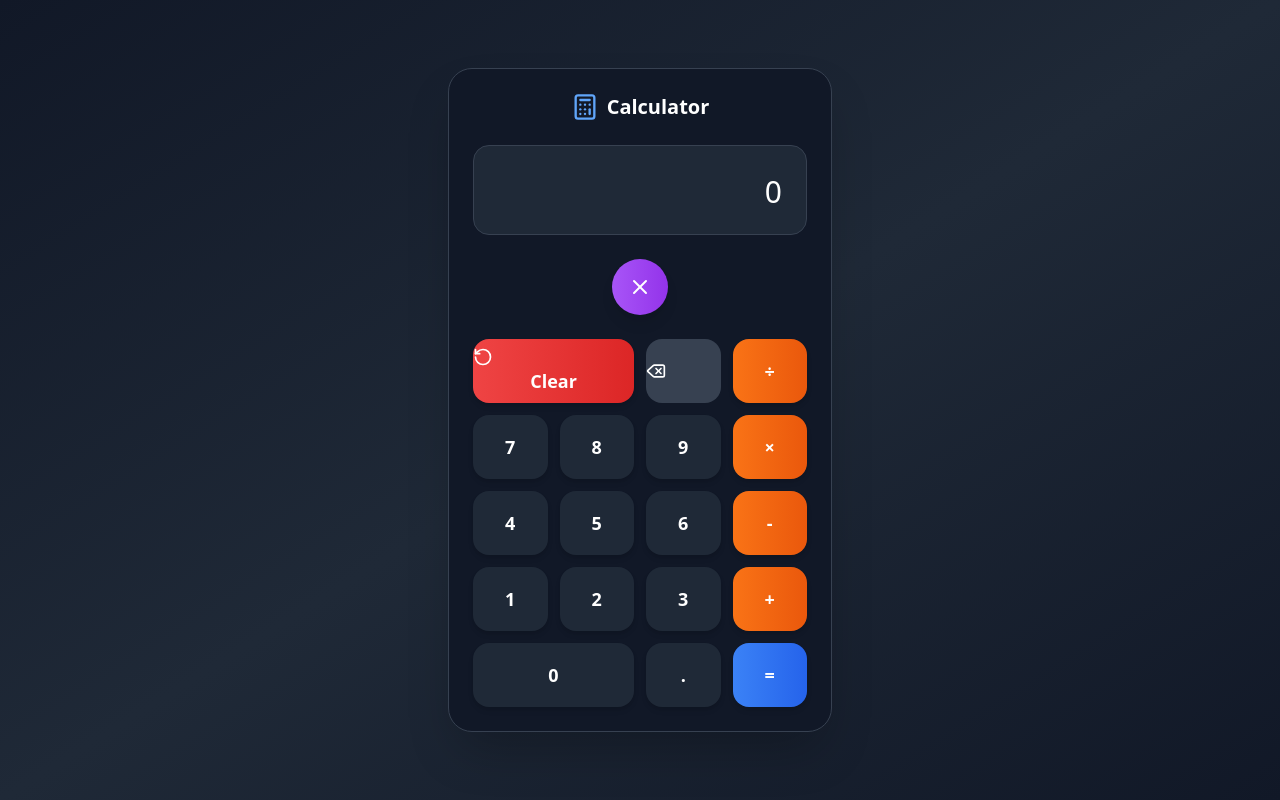
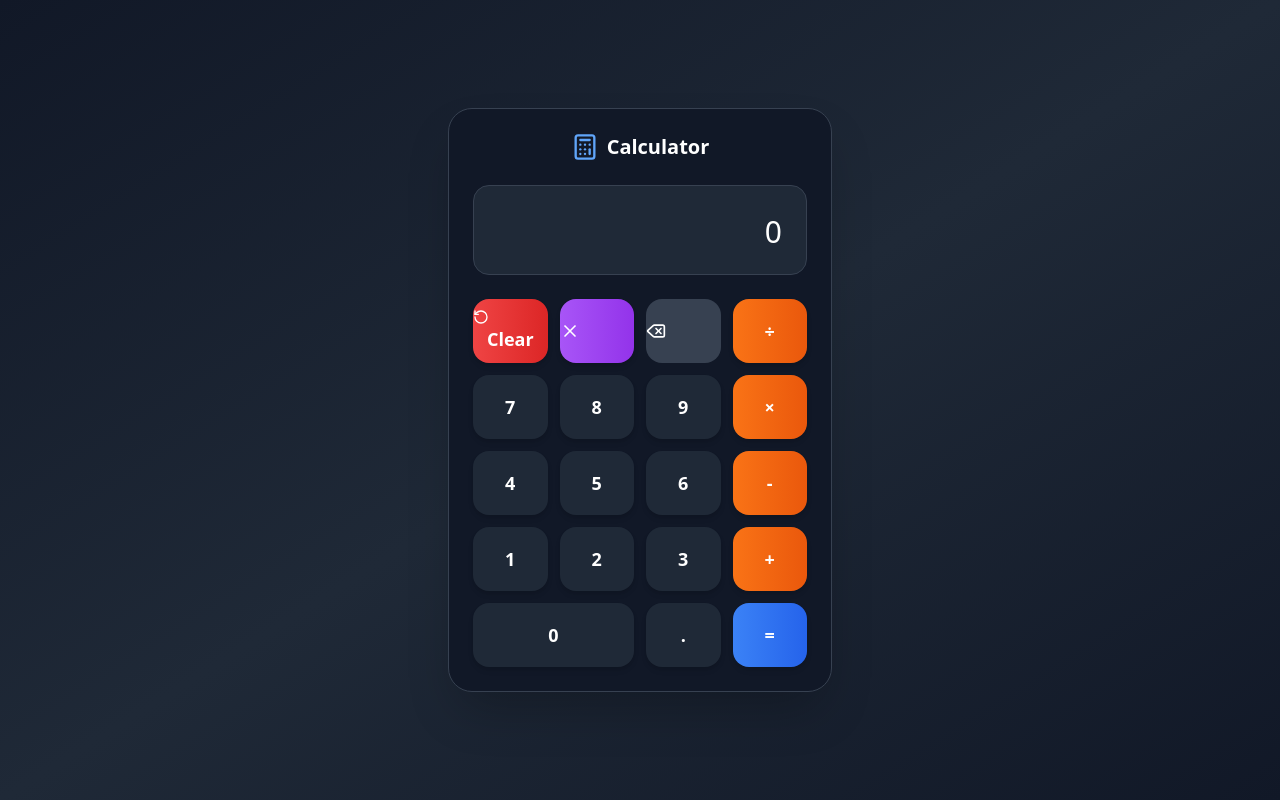
Before and after one commit to Srinivas-Manda-hub/easy-calc-displayer-tool, a React (Vite) app: page / in a window 1280 px wide. Built offline with nearby package versions, Linux system fonts and the light colour scheme.

Commit message:
Add submit link and move X button
Added a separate link for internship submission and moved the X button after the clear button.

```diff
--- a/src/components/Calculator.tsx
+++ b/src/components/Calculator.tsx
@@ -1,3 +1,4 @@
+
 import React, { useState } from 'react';
 import { Calculator as CalculatorIcon, Delete, RotateCcw, X } from 'lucide-react';
 
@@ -84,8 +85,17 @@ const Calculator = () => {
     }
   };
 
-  const handleProjectLink = () => {
-    window.open(window.location.href, '_blank');
+  const handleInternshipLink = () => {
+    const projectUrl = window.location.href;
+    const internshipMessage = `Check out my Calculator project built with React and Tailwind CSS: ${projectUrl}`;
+
+    // Copy to clipboard
+    navigator.clipboard.writeText(internshipMessage).then(() => {
+      alert('Internship submission link copied to clipboard!');
+    }).catch(() => {
+      // Fallback: open in new tab
+      window.open(projectUrl, '_blank');
+    });
   };
 
   const Button = ({
@@ -97,7 +107,7 @@ const Calculator = () => {
     children: React.ReactNode;
     onClick: () => void;
     className?: string;
-    variant?: 'default' | 'operator' | 'equals' | 'clear' | 'number';
+    variant?: 'default' | 'operator' | 'equals' | 'clear' | 'number' | 'link';
   }) => {
     const baseClasses = "h-16 rounded-2xl font-semibold text-lg transition-all duration-200 active:scale-95 hover:shadow-lg";
 
@@ -106,7 +116,8 @@ const Calculator = () => {
       number: "bg-gray-800 hover:bg-gray-700 text-white shadow-md hover:shadow-xl",
       operator: "bg-gradient-to-r from-orange-500 to-orange-600 hover:from-orange-600 hover:to-orange-700 text-white shadow-md hover:shadow-xl",
       equals: "bg-gradient-to-r from-blue-500 to-blue-600 hover:from-blue-600 hover:to-blue-700 text-white shadow-md hover:shadow-xl",
-      clear: "bg-gradient-to-r from-red-500 to-red-600 hover:from-red-600 hover:to-red-700 text-white shadow-md hover:shadow-xl"
+      clear: "bg-gradient-to-r from-red-500 to-red-600 hover:from-red-600 hover:to-red-700 text-white shadow-md hover:shadow-xl",
+      link: "bg-gradient-to-r from-purple-500 to-purple-600 hover:from-purple-600 hover:to-purple-700 text-white shadow-md hover:shadow-xl"
     };
 
     return (
@@ -140,23 +151,15 @@ const Calculator = () => {
           </div>
         </div>
 
-        {/* Centered X Mark Link */}
-        <div className="flex justify-center mb-6">
-          <button
-            onClick={handleProjectLink}
-            className="bg-gradient-to-r from-purple-500 to-purple-600 hover:from-purple-600 hover:to-purple-700 text-white p-4 rounded-full shadow-lg hover:shadow-xl transition-all duration-200 active:scale-95"
-            title="View Project Output"
-          >
-            <X size={24} />
-          </button>
-        </div>
-
         {/* Buttons */}
         <div className="grid grid-cols-4 gap-3">
           {/* Row 1 */}
-          <Button onClick={clear} variant="clear" className="col-span-2">
-            <RotateCcw size={20} className="mr-2" />
+          <Button onClick={clear} variant="clear">
+            <RotateCcw size={16} className="mr-1" />
             Clear
+          </Button>
+          <Button onClick={handleInternshipLink} variant="link" title="Copy internship submission link">
+            <X size={20} />
           </Button>
           <Button onClick={deleteLastDigit} variant="default">
             <Delete size={20} />
```
